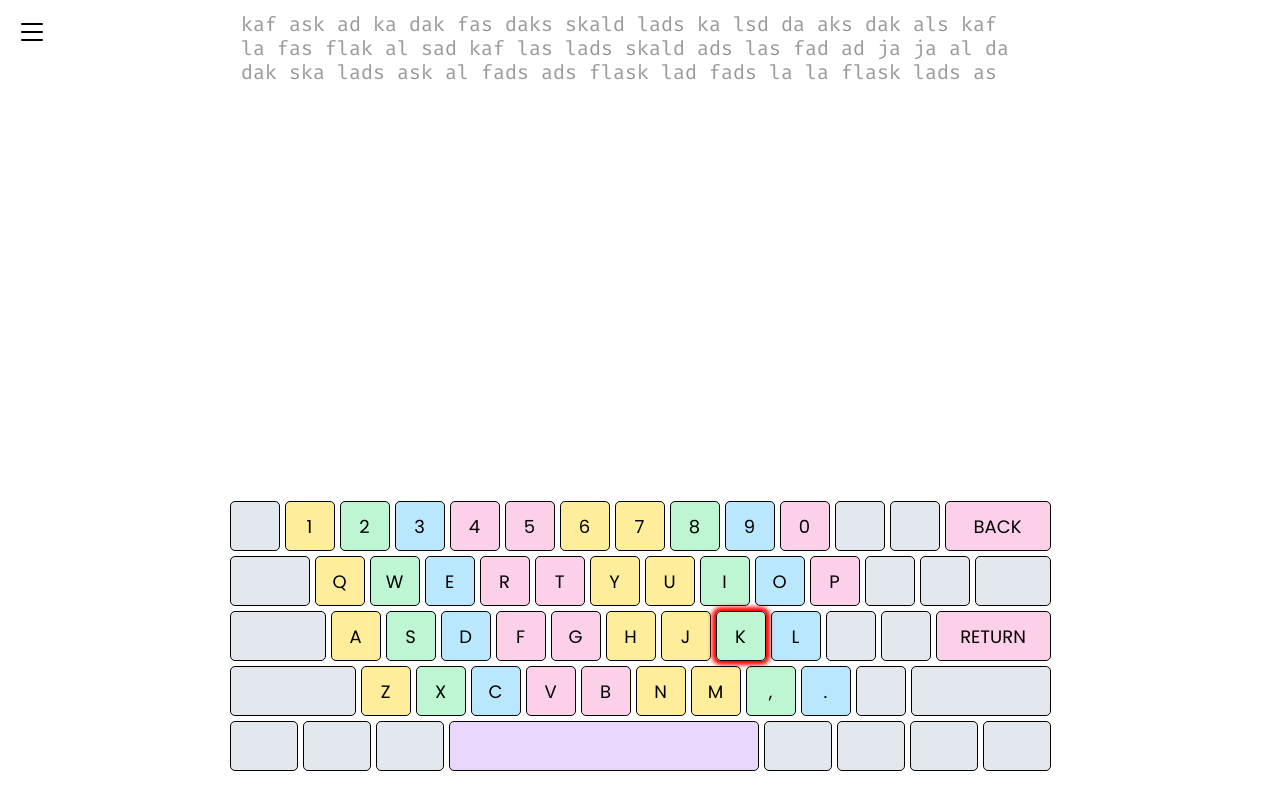
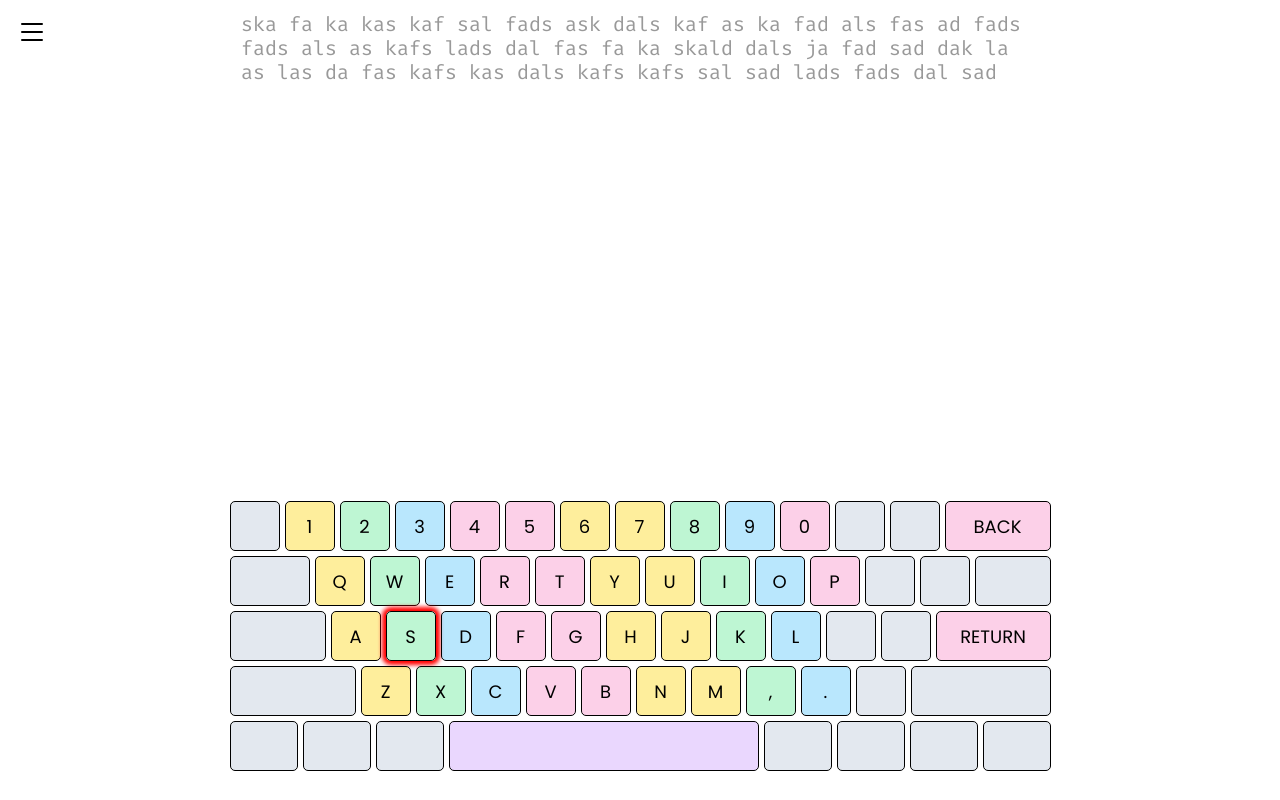
Before and after one commit to 30isnottoolate/typing-trainer, a React app: page / in a window 1280 px wide. Both pictures are taken after a click on the button "Start Training". Built offline with nearby package versions, Linux system fonts and the light colour scheme.

Commit message:
Add textSource generation on initialization

```diff
--- a/src/components/Trainer.tsx
+++ b/src/components/Trainer.tsx
@@ -19,7 +19,7 @@ const Trainer: React.FC<TrainerProps> = (
     { currentLevel, setCurrentLevel, setAppStatus, progressionScore }: TrainerProps) => {
 
     const [textInput, setTextInput] = useState("");
-    const [textSource, setTextSource] = useState("");
+    const [textSource, setTextSource] = useState(textGenerator(currentLevel, wordBank));
     const [trainerStatus, setTrainerStatus] = useState("active"); // active, paused, finished
     const [score, setScore] = useState({ time: 0, accuracy: 0, speed: 0, success: false });
     const [errorCount, setErrorCount] = useState(0);
@@ -39,11 +39,11 @@ const Trainer: React.FC<TrainerProps> = (
         return () => clearInterval(pingInterval);
     }, [timer.active]);
 
-    useEffect(() => {
+    /* useEffect(() => {
         setTextSource(textGenerator(currentLevel, wordBank));
         setTextInput("");
 
-    }, [currentLevel]);
+    }, [currentLevel]); */
 
     useEffect(() => {
         if (textAreaRef.current) {
```
